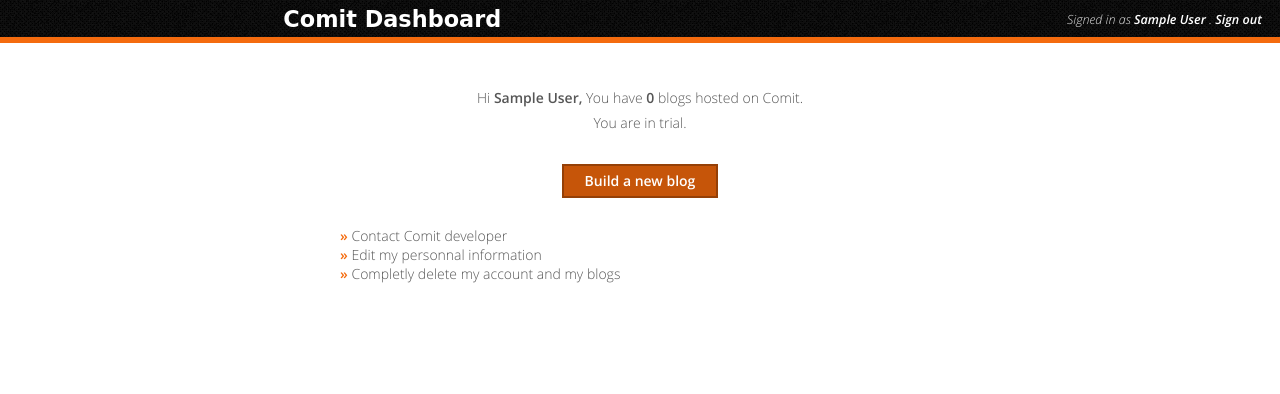
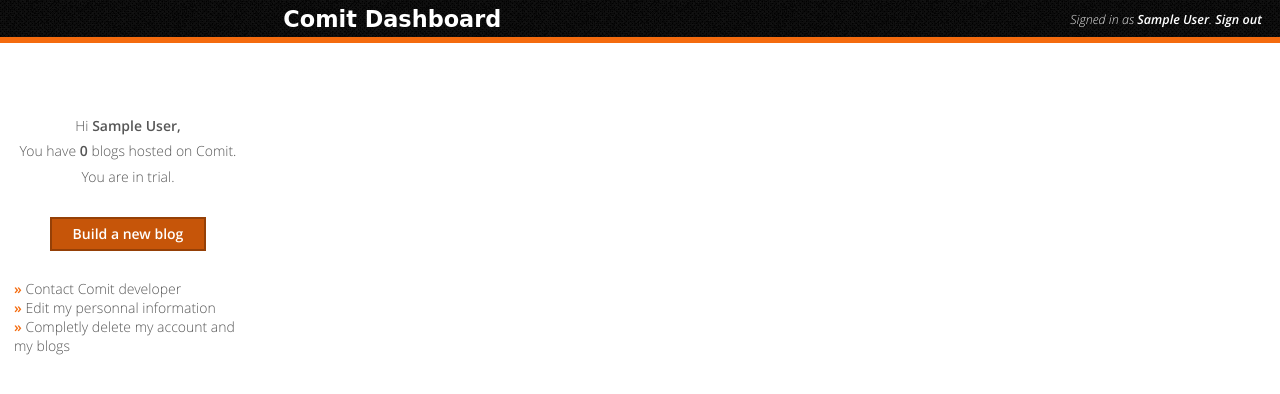
Before and after one commit to garnieretienne/comit, a Rails app: page /user/dashboard in a window 1280 px wide. Shown: the top 394 px of the page. Run offline with Rails 7, Linux system fonts and the light colour scheme; the visitor is signed in with stand-in values (Sample User, id 1); data that the repository does not hold is empty; style sheets or scripts are compiled from the project's sources; parts of the project's set-up code (start-up, migrations or seed data) failed here and were passed over; some libraries are stand-ins or nearby versions; some web fonts are replaced.

Commit message:
unified header bar and new dashboard display

```diff
--- a/app/assets/javascripts/blog.js.coffee
+++ b/app/assets/javascripts/blog.js.coffee
@@ -1,7 +1,7 @@
 $(document).ready ->
 
   # Display the 'return home' icon when user hover the blog title.
-  $('#header h1').hover ->
+  $('#header a').hover ->
     $('#return-home').fadeIn(50)
   , ->
     $('#return-home').fadeOut(50)
--- a/app/assets/stylesheets/layout.css.scss
+++ b/app/assets/stylesheets/layout.css.scss
@@ -158,31 +158,64 @@
     background-image: url('/assets/blackorchid.png');
     color: $white;
     padding: 0.4em;
-    // text-align: center;
-    margin-bottom: 2em;
+    margin-bottom: 4em;
     border-bottom: 6px solid $custom-color;
 
     #return-home {
       float: left;
-      font-size: 1.4em;
+      font-size: 2em;
       display: none;
-      margin-left: 1em;
-      width: 1em;
+      width: $sidebar-width;
+      text-align: right;
+      line-height: 0.8em;
+
+      #logo-back {
+        margin-right: 1.6em;
+      }
     }
 
-    h1 {
-      display: block;
-      font-size: 1.6em;
-      color: $white;
-      margin: 0;
-      font-family: $logo;
+    #bar {
+      overflow: hidden;
       margin-left: $sidebar-width;
       padding-left: $article-margin;
+      max-width: 1000px;
 
-      a, a:link, a:visited, a:active, a:hover {
+      h1#title {
+        display: block;
+        float: left;
+        font-size: 1.6em;
         color: $white;
-        text-decoration: none;
+        margin: 0;
+        font-family: $logo;
+
+        a, a:link, a:visited, a:active, a:hover {
+          color: $white;
+          text-decoration: none;
+        }
       }
+
+      #links {
+        color: $light-grey;
+        font-size: 0.9em;
+        float: right;
+        text-align: right;
+        margin-right: 1em;
+        margin-left: 2em;
+        margin-top: 0.4em;
+        font-style: italic;
+        width: 20em;
+
+        a, a:link, a:visited, a:active, {
+          color: $white;
+          text-decoration: none;
+          font-weight: bold;
+        }
+
+        a:hover {
+          text-decoration: underline;
+        }
+      }
+
     }
 
     #sign-in {
--- a/app/assets/stylesheets/user.css.scss
+++ b/app/assets/stylesheets/user.css.scss
@@ -1,20 +1,35 @@
 @import "colors";
 @import "typography";
+@import "vars";
 
 #dashboard {
-  max-width: 600px;
+  overflow: hidden;
+
+  #left-panel {
+    float: left;
+    width: $sidebar-width;
+
+    #user {
+
+      max-width: 250px;
       margin: auto;
-  padding: 1em;
 
-  a {
-    border-bottom:1px dotted black;
-  }
-
-  header {
       p {
         text-align: center;
         margin-top: 0;
       }
+
+      padding: 1em;
+    }
+  }
+
+  #right-panel {
+    max-width: 1000px;
+    margin-left: $sidebar-width;
+    padding-left: $article-margin;
+
+    a {
+      border-bottom:1px dotted black;
     }
 
     .blog, .form-box {
@@ -34,6 +49,7 @@
       }
       .menu {
         margin-bottom: 0;
+      }
     }
   }
 
--- a/app/helpers/user_helper.rb
+++ b/app/helpers/user_helper.rb
@@ -1,2 +1,10 @@
 module UserHelper
+
+  def top_links_for_dashboard
+    links = 'Signed in as '
+    links += link_to current_user.name, user_dashboard_path
+    links += ". "
+    links += link_to "Sign out", signout_path
+    return links.html_safe
+  end
 end
--- a/app/views/blog/show.haml
+++ b/app/views/blog/show.haml
@@ -1,7 +1,7 @@
 - content_for :title do
   = current_blog.name
 
-= render 'layouts/header'
+= render 'layouts/header', title: current_blog.name, links: ''
 
 #blog
   %ul#posts
--- a/app/views/layouts/_header.haml
+++ b/app/views/layouts/_header.haml
@@ -1,4 +1,9 @@
 #header
-  #return-home ‹
-  %h1
-    = link_to current_blog.name, root_url
+  #return-home
+    #logo-back ‹
+
+  #bar
+    %h1#title
+      = title
+    #links
+      = links
--- a/app/views/post/show.haml
+++ b/app/views/post/show.haml
@@ -1,10 +1,7 @@
 - content_for :title do
   = "#{@post.title} - #{@blog.name}"
 
-#header
-  #return-home ‹
-  %h1
-    = link_to @blog.name, root_url
+= render 'layouts/header', title: link_to(current_blog.name, root_url), links: ''
 
 #sidebar
   #avatars
--- a/app/views/user/show.haml
+++ b/app/views/user/show.haml
@@ -1,97 +1,95 @@
 - content_for :title do
   = "Comit Dashboard - #{current_user.name}"
 
-#header
-  #sign-in
-    Signed in as
-    = link_to current_user.name, user_dashboard_path
-    = ". "
-    = link_to "Sign out", signout_path
-  %h1= link_to "Comit Dashboard", user_dashboard_path
+= render 'layouts/header', title: "Comit Dashboard", links: top_links_for_dashboard
 
 #dashboard
-  %header
-    %p
-      Hi
-      %b= "#{current_user.name}, "
-      You have
-      %b= current_user.blogs.count
-      blogs hosted on Comit.
-      %br
-      You are in trial.
+  #left-panel
+    #user
+      %p
+        Hi
+        %b= "#{current_user.name}, "
+        %br
+        You have
+        %b= current_user.blogs.count
+        blogs hosted on Comit.
+        %br
+        You are in trial.
 
-  %a#build-form{href: '#'} Build a new blog
+      %a#build-form{href: '#'} Build a new blog
 
-  %ul.menu
-    %li>
-      = link_to 'Contact Comit developer', 'mailto:garnier.etienne@gmail.com'
-    - if !@display_form
-      %li>
-        %a#edit-personnal{href: '#'} Edit my personnal information
-      %li>
-        %a#delete-my-account{href: '#'} Completly delete my account and my blogs
-
-  #delete-my-account-button
-    = link_to "Delete my account and all my blogs", user_path(current_user), method: :delete, confirm: "Are your sure ?"
-
-  #personnal-information{class: @display_user_form || ''}
-    - if !@user.errors.empty?
-      %ul.errors
-        - @user.errors.each do |attr, error|
-          %li<
-            %b= attr.capitalize
-            = " #{error}"
-    = form_for @user do |f|
-      .form-box
-        %h1
-          = f.text_field :name, value: current_user.name
-      = f.submit "Save changes !"
-
-  #new-blog{class: @display_blog_form || ''}
-    - if !@blog.errors.empty?
-      %ul.errors
-        - @blog.errors.each do |attr, error|
-          %li<
-            %b= attr.capitalize
-            = " #{error}"
-    = form_for @blog, url: {controller: 'blog', action: (@blog.new_record? ? 'create' : 'update')} do |f|
-      .form-box
-        %h1
-          = f.text_field :name, value: @blog.name || 'Blog Title'
-        %dl
-          %dt= f.label :subdomain, 'Subdomain'
-          %dd
-            = f.text_field :subdomain
-            = ".#{request.host}"
-          %dt= f.label :git, 'Git URL'
-          %dd= f.text_field :git
-      = f.submit (@blog.new_record? ? "Put online !" : "Save changes !")
-
-    %p
-      For each new blog, you will need an existing public Git repository.
-      = link_to 'Github', 'https://github.com/'
-      can provide it for free.
-      %br
-      This repository root folder will be scanned for markup file using the correct name scheme:
-      %code YYYY-MM-DD-Post_title.md
-      , all other files or folders will just be ignored.
-
-  - current_user.blogs.order("created_at DESC").each do |blog|
-    .blog
-      %h1= blog.name
-      %dl
-        %dt URL
-        %dd= link_to url_for_subdomain(blog.subdomain), url_for_subdomain(blog.subdomain)
-        %dt Git URL
-        %dd= link_to blog.git, blog.git
-        %dt
-          Hook URL (POST)
-          = link_to '?', "http://help.comit.dev:3000/2013/01/15/Hook_URL"
-        %dd
-          %code=url_for_token(blog.token)
-      %hr
       %ul.menu
         %li>
-          = link_to 'Edit', edit_blog_path(blog)
-        %li>
-          = link_to 'Delete', blog_path(blog), method: :delete, confirm: "Are your sure you want to delete this blog (#{blog.name}) ?"
+          = link_to 'Contact Comit developer', 'mailto:garnier.etienne@gmail.com'
+        - if !@display_form
+          %li>
+            %a#edit-personnal{href: '#'} Edit my personnal information
+          %li>
+            %a#delete-my-account{href: '#'} Completly delete my account and my blogs
+
+      #delete-my-account-button
+        = link_to "Delete my account and all my blogs", user_path(current_user), method: :delete, confirm: "Are your sure ?"
+
+  #right-panel
+
+    #personnal-information{class: @display_user_form || ''}
+      - if !@user.errors.empty?
+        %ul.errors
+          - @user.errors.each do |attr, error|
+            %li<
+              %b= attr.capitalize
+              = " #{error}"
+      = form_for @user do |f|
+        .form-box
+          %h1
+            = f.text_field :name, value: current_user.name
+        = f.submit "Save changes !"
+
+    #new-blog{class: @display_blog_form || ''}
+      %p
+        For each new blog, you will need an existing public Git repository.
+        = link_to 'Github', 'https://github.com/'
+        can provide it for free.
+        %br
+        This repository root folder will be scanned for markup file using the correct name scheme:
+        %code YYYY-MM-DD-Post_title.md
+        , all other files or folders will just be ignored.
+
+      - if !@blog.errors.empty?
+        %ul.errors
+          - @blog.errors.each do |attr, error|
+            %li<
+              %b= attr.capitalize
+              = " #{error}"
+      = form_for @blog, url: {controller: 'blog', action: (@blog.new_record? ? 'create' : 'update')} do |f|
+        .form-box
+          %h1
+            = f.text_field :name, value: @blog.name || 'Blog Title'
+          %dl
+            %dt= f.label :subdomain, 'Subdomain'
+            %dd
+              = f.text_field :subdomain
+              = ".#{request.host}"
+            %dt= f.label :git, 'Git URL'
+            %dd= f.text_field :git
+        = f.submit (@blog.new_record? ? "Put online !" : "Save changes !")
+
+    - current_user.blogs.order("created_at DESC").each do |blog|
+      .blog
+        %h1= blog.name
+        %dl
+          %dt URL
+          %dd= link_to url_for_subdomain(blog.subdomain), url_for_subdomain(blog.subdomain)
+          %dt Git URL
+          %dd= link_to blog.git, blog.git
+          %dt
+            Hook URL (POST)
+            = link_to '?', "http://help.comit.dev:3000/2013/01/15/Hook_URL"
+          %dd
+            %code=url_for_token(blog.token)
+        %hr
+        %ul.menu
+          %li>
+            = link_to 'Edit', edit_blog_path(blog)
+          %li>
+            = link_to 'Delete', blog_path(blog), method: :delete, confirm: "Are your sure you want to delete this blog (#{blog.name}) ?"
```
Also changed, not shown: test/functional/session_controller_test.rb (+2 -1 lines). Lines whose indentation alone changed are shown as unchanged.
